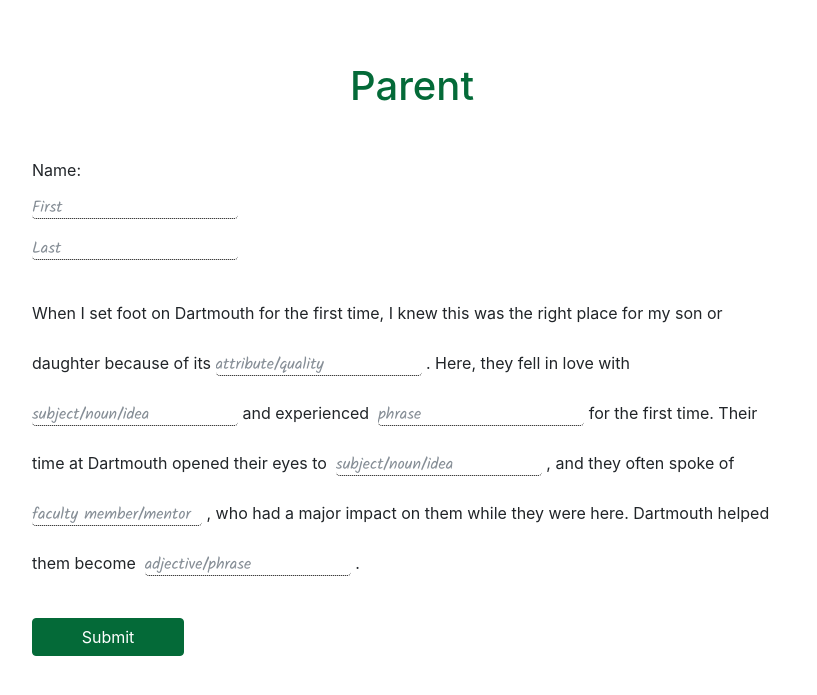
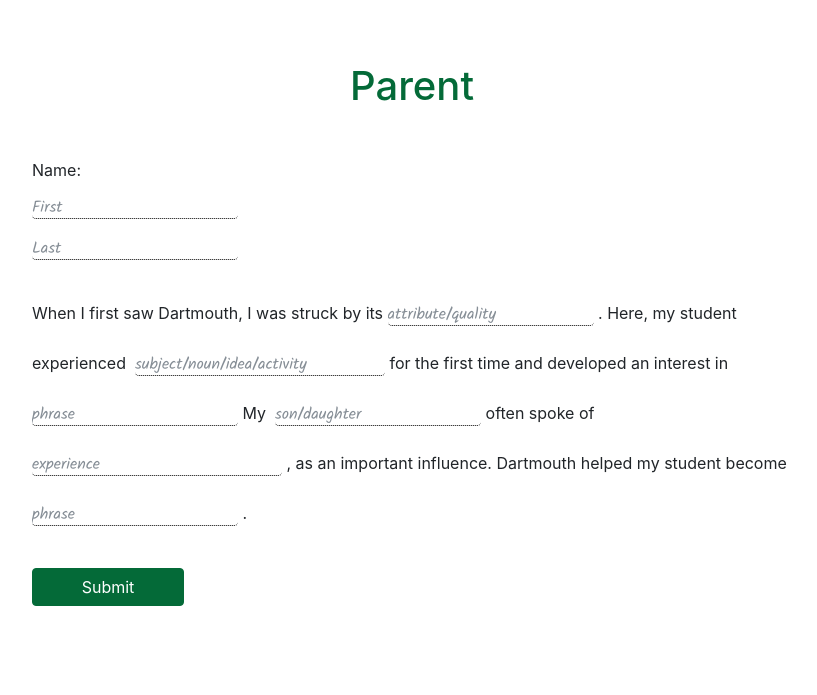
Before and after one commit to ddallmer/dartmouth-forms, a PHP site: page /parent-form.html in a window 1280 px wide. Shown: the top 695 px of the page, without its empty margins (228-1045 px from the left). Run offline with PHP 8.4, Linux system fonts and the light colour scheme; some libraries are stand-ins or nearby versions.

Commit message:
updated the three forms with new IDs, inputs, and content

```diff
--- a/parent-form.html
+++ b/parent-form.html
@@ -22,23 +22,23 @@
 				<input type="text" class="form-control name" id="alumniNameLAst" placeholder="Last">
 
 			</label>
-		<span><br>When I set foot on Dartmouth for the first time, I knew this was the right place for my son or daughter because of its </span>
-		<label for="parentAttributeQuality1"></label><input type="text" class="form-control" id="parentAttributeQuality1" placeholder="attribute/quality">
-		<span>. Here, they fell in love with </span>
-		<label for="parentSubjectNounIdea2"></label>
-		<input type="text" class="form-control" id="parentSubjectNounIdea2" placeholder="subject/noun/idea">
-		<span> and experienced</span>
-		<label for="parentPhrase3"></label>
-		<input type="text" class="form-control" id="parentPhrase3" placeholder="phrase">
-		<span> for the first time.  Their time at Dartmouth opened their eyes to </span>
-		<label for="parentSubjectNounIdea4"></label>
-		<input type="text" class="form-control" id="parentSubjectNounIdea4" placeholder="subject/noun/idea">
-		<span>, and they often spoke of</span>
-		<label for="parentFacultyMentor"></label>
-		<input type="text" class="form-control faculty-member" id="parentFacultyMentor5" placeholder="faculty member/mentor">
-		<span>, who had a major impact on them while they were here.  Dartmouth helped them become</span>
-		<label for="parentAdjectivePhrase6"></label>
-		<input type="text" class="form-control" id="parentAdjectivePhrase6" placeholder="adjective/phrase">
+		<span><br>When I first saw Dartmouth, I was struck by its </span>
+		<label for="parentResponse1"></label><input type="text" class="form-control" id="parentResponse1" placeholder="attribute/quality">
+		<span>. Here, my student experienced </span>
+		<label for="parentResponse2"></label>
+		<input type="text" class="form-control long" id="parentResponse2" placeholder="subject/noun/idea/activity">
+		<span> for the first time and developed an interest in</span>
+		<label for="parentResponse3"></label>
+		<input type="text" class="form-control" id="parentResponse3" placeholder="phrase">
+		<span> My </span>
+		<label for="parentResponse4"></label>
+		<input type="text" class="form-control" id="parentResponse4" placeholder="son/daughter">
+		<span>often spoke of</span>
+		<label for="parentResponse5"></label>
+		<input type="text" class="form-control long" id="parentResponse5" placeholder="experience">
+		<span>, as an important influence. Dartmouth helped my student become</span>
+		<label for="parentResponse6"></label>
+		<input type="text" class="form-control" id="parentResponse6" placeholder="phrase">
 		<span>.</span>
 		<button type="submit" class="btn btn-primary">Submit</button>
 	</form>
--- a/styles/styles.css
+++ b/styles/styles.css
@@ -98,6 +98,10 @@
 	width: 170px;
 }
 
+.long {
+	width: 250px;
+}
+
 
 .name {
 	display: block;
```
Also changed, not shown: alumni-form.html (+23 -17 lines), friends.html (deleted, +0 -53 lines), spouse.html (+13 -16 lines).
